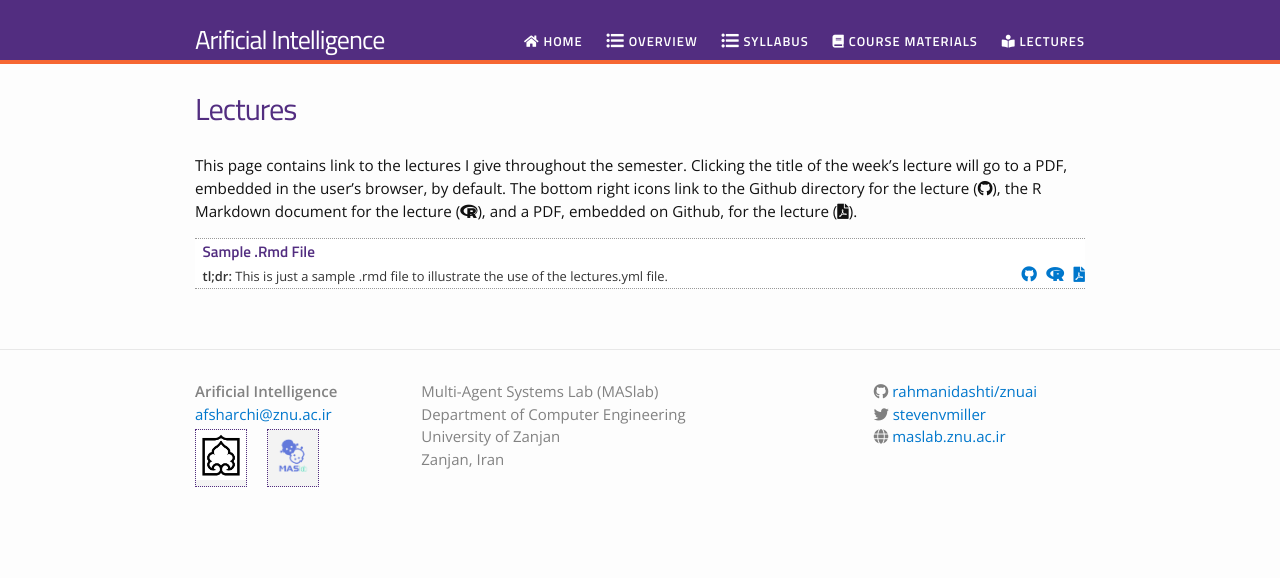
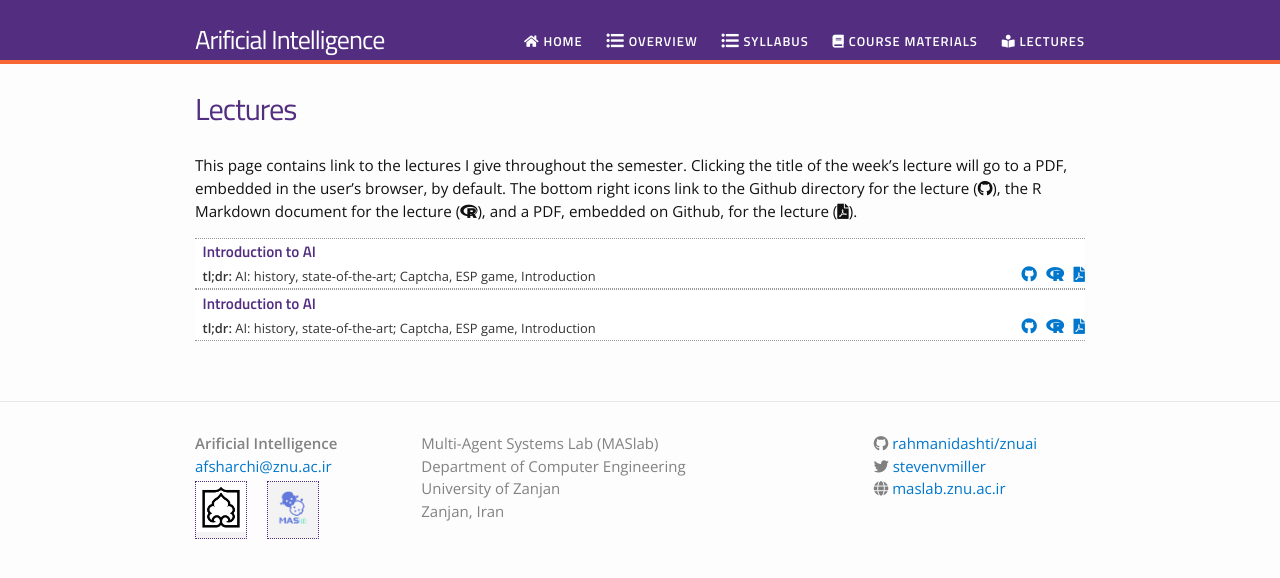
Before and after one commit to rahmanidashti/znuai, a Jekyll site: the page built from lectures.md, in a window 1280 px wide. Shown: the top 578 px of the page. Built offline with Jekyll 4.4.1, drawn with Linux system fonts in a browser that asks for light colours; nearby versions of some CDN libraries.

Commit message:
Update lectures.yml

```diff
--- a/_data/lectures.yml
+++ b/_data/lectures.yml
@@ -1,4 +1,8 @@
-- title: "Sample .Rmd File"
-  filename: Untitled
+- title: "Introduction to AI"
+  filename: intro
   dirname: untitled-lecture
-  tldr: "This is just a sample .rmd file to illustrate the use of the lectures.yml file."
+  tldr: "AI: history, state-of-the-art; Captcha, ESP game, Introduction"
+- title: "Introduction to AI"
+  filename: intro
+  dirname: untitled-lecture
+  tldr: "AI: history, state-of-the-art; Captcha, ESP game, Introduction"
```
